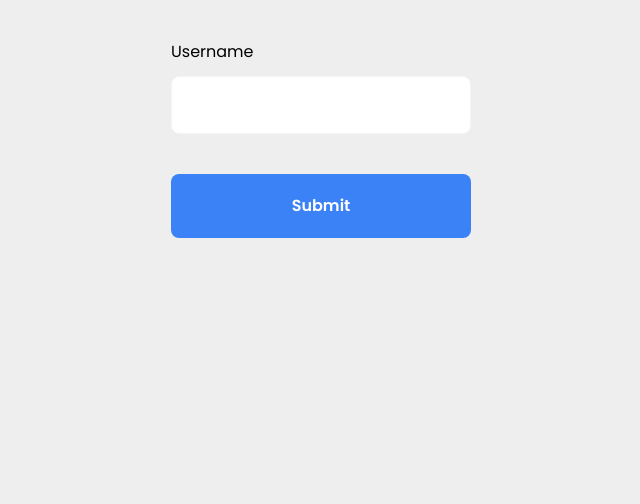
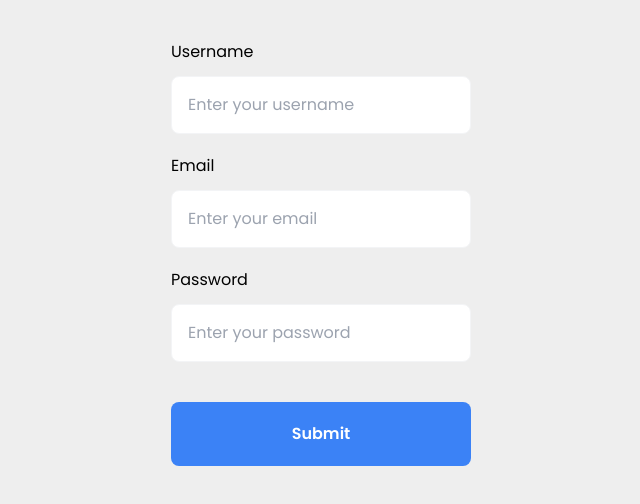
Before and after one commit to minhdanghorus/react-register-form, a React (Vite) app: page / in a window 1280 px wide. Shown: the top 504 px of the page, without its empty margins (319-959 px from the left). Built offline with nearby package versions, Linux system fonts and the light colour scheme.

Commit message:
b162: Thực hành Register Form với Formik - Custom Input

```diff
--- a/src/components/form/RegisterFormik.jsx
+++ b/src/components/form/RegisterFormik.jsx
@@ -49,7 +49,7 @@ const RegisterFormik = () => {
         job: "",
         term: false,
       }}
-    //   validationSchema={validationSchema}
+      validationSchema={validationSchema}
       onSubmit={(values, { setSubmitting }) => {
         setTimeout(() => {
           alert(JSON.stringify(values, null, 2));
@@ -62,19 +62,9 @@ const RegisterFormik = () => {
           onSubmit={formik.handleSubmit}
           className="max-w-[300px] mx-auto my-10"
         >
-          <div className="flex flex-col gap-3 mb-5">
-            <label htmlFor="username" className=" cursor-pointer">
-              Username
-            </label>
-            <InputFormik name="username" type="text" label="Username"></InputFormik>
-            {/* <input
-              className="p-4 transition-all bg-white border border-gray-100 rounded-lg outline-none focus:border-blue-500"
-              {...formik.getFieldProps("username")}
-            ></input> */}
-            {formik.touched.username && formik.errors.username && (
-              <p className=" text-red-500 text-sm">{formik.errors.username}</p>
-            )}
-          </div>
+          <InputFormik name="username" type="text" label="Username" placeholder="Enter your username"></InputFormik>
+          <InputFormik name="email" type="email" label="Email" placeholder="Enter your email"></InputFormik>
+          <InputFormik name="password" type="password" label="Password" placeholder="Enter your password"></InputFormik>
           <button className="w-full p-5 bg-blue-500 text-white rounded-lg mt-5 font-semibold">
             {formik.isSubmitting ? (
               <div className="w-5 h-5 rounded-full border-2 border-t-2 border-t-transparent animate-spin mx-auto"></div>
--- a/src/components/input/InputFormik.jsx
+++ b/src/components/input/InputFormik.jsx
@@ -3,12 +3,22 @@ import React from "react";
 
 const InputFormik = ({ label, ...props }) => {
   const [field, meta] = useField(props);
+  //   console.log("input field: ", field);
+
   return (
-    <input
-      className="p-4 transition-all bg-white border border-gray-100 rounded-lg outline-none focus:border-blue-500"
-      {...field}
-      {...props}
-    ></input>
+    <div className="flex flex-col gap-3 mb-5">
+      <label htmlFor="username" className=" cursor-pointer">
+        {label}
+      </label>
+      <input
+        className="p-4 transition-all bg-white border border-gray-100 rounded-lg outline-none focus:border-blue-500"
+        {...field}
+        {...props}
+      />
+      {meta.touched && meta.error && (
+        <p className=" text-red-500 text-sm">{meta.error}</p>
+      )}
+    </div>
   );
 };
 
```
